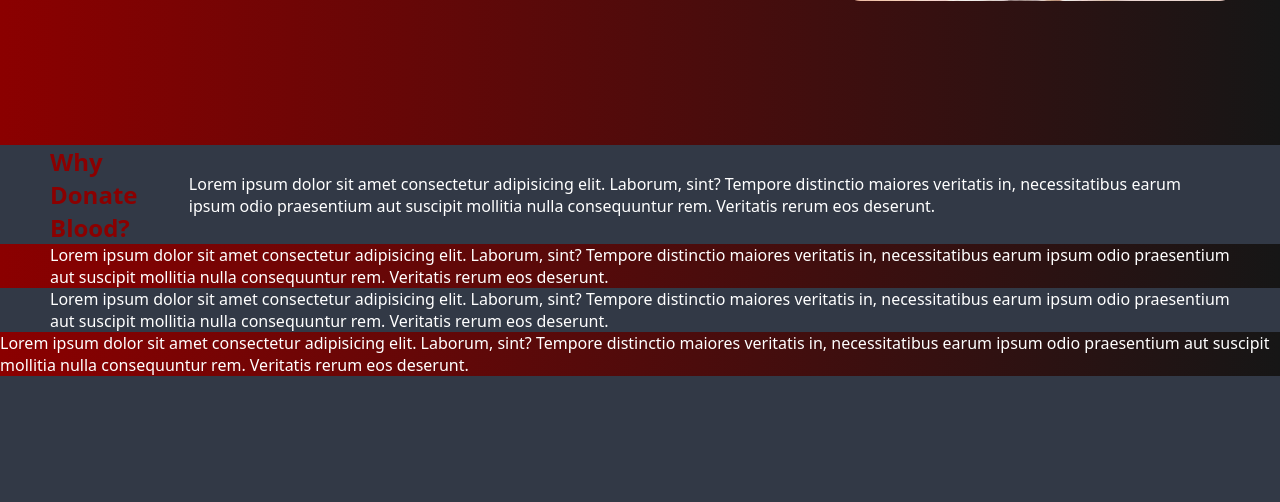
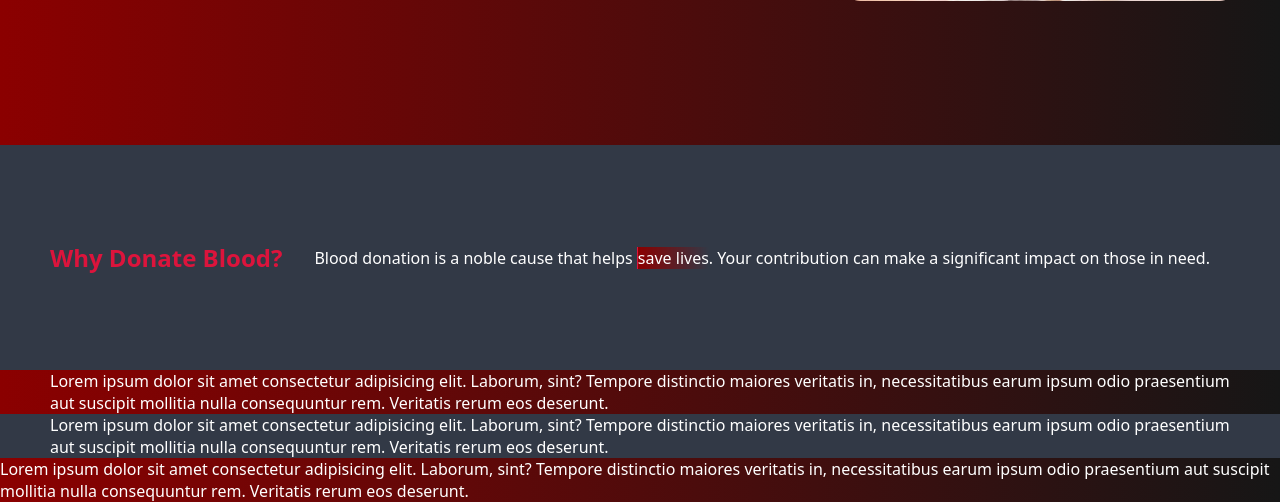
Before and after one commit to Chareeef/HAYAT, a Python web app: template templates/index.html in a window 1280 px wide. Shown: the part 725-1227 px from the top of the page. Before the commit the page ends 1101 px from the top, so only its background shows below. Run offline with Jinja, Linux system fonts and the light colour scheme; the template is opened without the code that fills it, so the values that code supplies are empty.

Commit message:
feat: add donate section content

```diff
--- a/static/styles/main.css
+++ b/static/styles/main.css
@@ -316,9 +316,30 @@ section:nth-child(odd) {
     }
 }
 
+/* ====================================
+        WHY DONATE SECTION
+=======================================*/
+
+.why_donate{
+    padding-block: 6rem;
+    gap: 2rem;
+
+    .title{
+        color: var(--tertiary-clr);
+    }
+
+    .text{
+        font-weight: 100;
+    }
+
+    .text>span{
+        font-weight: 500;
+        background: linear-gradient(to right, var(--primary-clr), transparent);
+        border-inline-start: 1.5px solid var(--tertiary-clr);
+    }
 
 
-
+}
 
 
 
--- a/templates/index.html
+++ b/templates/index.html
@@ -47,8 +47,9 @@
                 <legend>Submit a Donation Request &Downarrow;</legend>
                 <input class="full_name" type="text" name="full_name" id="fullName" placeholder="Enter your Name">
                 <input class="email" type="email" name="email" id="email" placeholder="Enter your Email">
-                <input class="phone_number" type="tel" name="phone_number" id="phoneNumber" placeholder="Enter your Phone Number">
-                <select class="blood_type" name="" id="bloodType" aria-placeholder="Select your Blood Type" >
+                <input class="phone_number" type="tel" name="phone_number" id="phoneNumber"
+                    placeholder="Enter your Phone Number">
+                <select class="blood_type" name="" id="bloodType" aria-placeholder="Select your Blood Type">
                     <option value="A+">A+</option>
                     <option value="A-">A-</option>
                     <option value="B+">B+</option>
@@ -67,12 +68,11 @@
     </section>
 
     <!-- section-one -->
-    <section id="donate">
+    <section class="why_donate" id="donate">
         <h2 class="title">Why Donate Blood?</h2>
         <p class="text">
-            Lorem ipsum dolor sit amet consectetur adipisicing elit. Laborum, sint? Tempore distinctio maiores veritatis
-            in, necessitatibus earum ipsum odio praesentium aut suscipit mollitia nulla consequuntur rem. Veritatis
-            rerum eos deserunt.
+            Blood donation is a noble cause that helps <span>save lives</span>. Your contribution can make a significant impact on
+            those in need.
         </p>
     </section>
 
```
